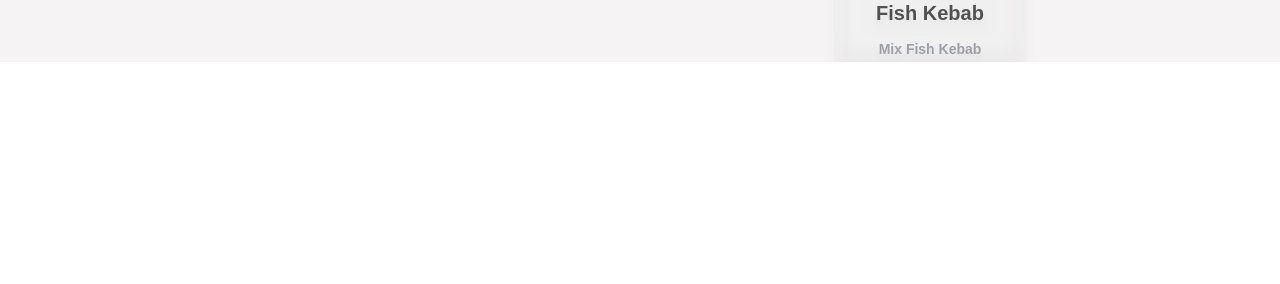
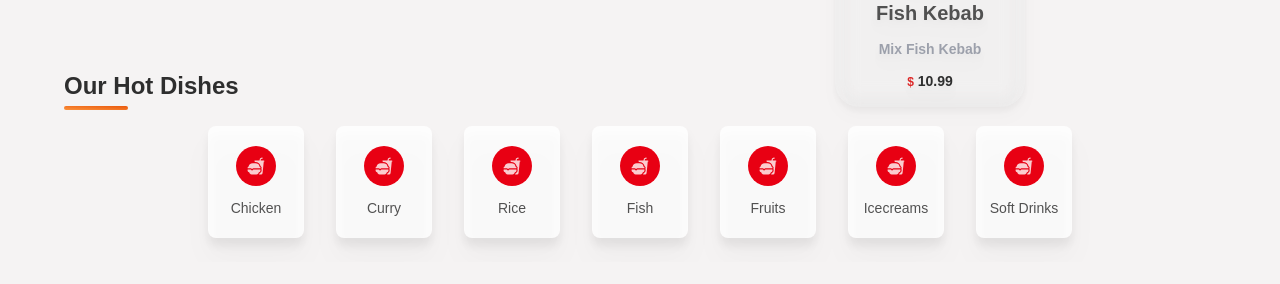
Before and after one commit to luizsaulo/food-delivery-app, a React (Create React App) app: page / in a window 1280 px wide. Shown: the part 892-1176 px from the top of the page. Before the commit the page ends 954 px from the top, so only its background shows below. Built offline with nearby package versions, Linux system fonts and the light colour scheme; no server answers; the database is empty.

Commit message:
creating a menu container component that will display the menu according to the category of food items

```diff
--- a/src/components/MainContainer.jsx
+++ b/src/components/MainContainer.jsx
@@ -4,6 +4,7 @@ import { motion } from "framer-motion";
 import { MdChevronLeft, MdChevronRight } from 'react-icons/md';
 import RowContainer from "./RowContainer";
 import { useStateValue } from '../context/StateProvider';
+import MenuContainer from "./MenuContainer";
 
 
 const MainContainer = () => {
@@ -52,6 +53,8 @@ const MainContainer = () => {
           data = {foodItems?.filter((n) => n.category === 'fruits')}
         />
       </section>
+
+      <MenuContainer />
     </div>
   );
 };
--- /dev/null
+++ b/src/components/MenuContainer.jsx
@@ -0,0 +1,37 @@
+import React, { useState } from 'react'
+import {IoFastFood} from 'react-icons/io5'
+import { categories } from '../utils/data'
+
+const MenuContainer = () => {
+    const [filter, setfilter] = useState('chicken')
+
+  return (
+    <section className='w-full my-6' id='menu'>
+        <div className='w-full flex flex-col items-center justify-center'>
+        <p className="text-2xl font-semibold capitalize text-headingColor relative before:-bottom-2
+          before:absolute before:rounded-lg before:content before:w-16 before:h-1
+          before:left-0 before:bg-gradient-to-tr from-orange-400 to-orange-600 transition-all ease-in-out
+          duration-100 mr-auto">
+            Our Hot Dishes
+        </p>
+
+        <div className='w-full flex items-center justify-start lg:justify-center gap-8 py-6 overflow-x-scroll
+        scrollbar-none'>
+            {categories && categories.map(category => (
+                <div key={category.id} className='group bg-card w-24 min-w-[94px] h-28 cursor-pointer rounded-lg drop-shadow-xl flex flex-col
+                gap-3 items-center justify-center hover:bg-cartNumBg duration-150 transition-all ease-in-out'>
+                    <div className='w-10 h-10 rounded-full bg-cartNumBg group-hover:bg-card flex items-center justify-center'>
+                        <IoFastFood className='text-card group-hover:text-textColor text-lg' />
+                    </div>
+                    <p className='text-sm text-textColor group-hover:text-white'>
+                        {category.name}
+                    </p>
+                </div>
+            ))}
+        </div>
+        </div>
+    </section>
+  )
+}
+
+export default MenuContainer
--- a/src/components/RowContainer.jsx
+++ b/src/components/RowContainer.jsx
@@ -17,9 +17,9 @@ const RowContainer = ({ flag, data, scrollValue }) => {
         {data && data.map(item => (
             <div
                 key={item?.id}
-                className='w-300 h-[225px] min-w-[300px] md:w-340 md:min-w-[340px]
-                bg-cardOverlay rounded-lg p-2 my-12 backdrop-blur-lg
-                hover:drop-shadow-lg flex flex-col items-center justify-between'
+                className='w-275 h-[175px] min-w-[275px] md:w-300 md:min-w-[300px]
+                bg-cardOverlay rounded-lg py-2 px-4 my-12 backdrop-blur-lg
+                hover:drop-shadow-lg flex flex-col items-center justify-evenly relative'
             >
                 <div className='w-full flex items-center justify-between'>
                 <motion.img whileHover={{ scale: 1.2 }}
--- a/src/components/index.js
+++ b/src/components/index.js
@@ -4,3 +4,4 @@ export { default as CreateContainer } from './CreateContainer';
 export { default as HomeContainer } from './HomeContainer';
 export { default as Loader } from './Loader';
 export { default as RowContainer } from './RowContainer';
+export { default as MenuContainer } from './MenuContainer';
--- a/tailwind.config.js
+++ b/tailwind.config.js
@@ -50,6 +50,7 @@ module.exports = {
         primary: "#f5f3f3",
         cardOverlay: "rgba(256,256,256,0.4)",
         lighttextGray: '#9ca0ab',
+        card: "rgba(256,256,256,0.8)",
       },
     },
   },
```
